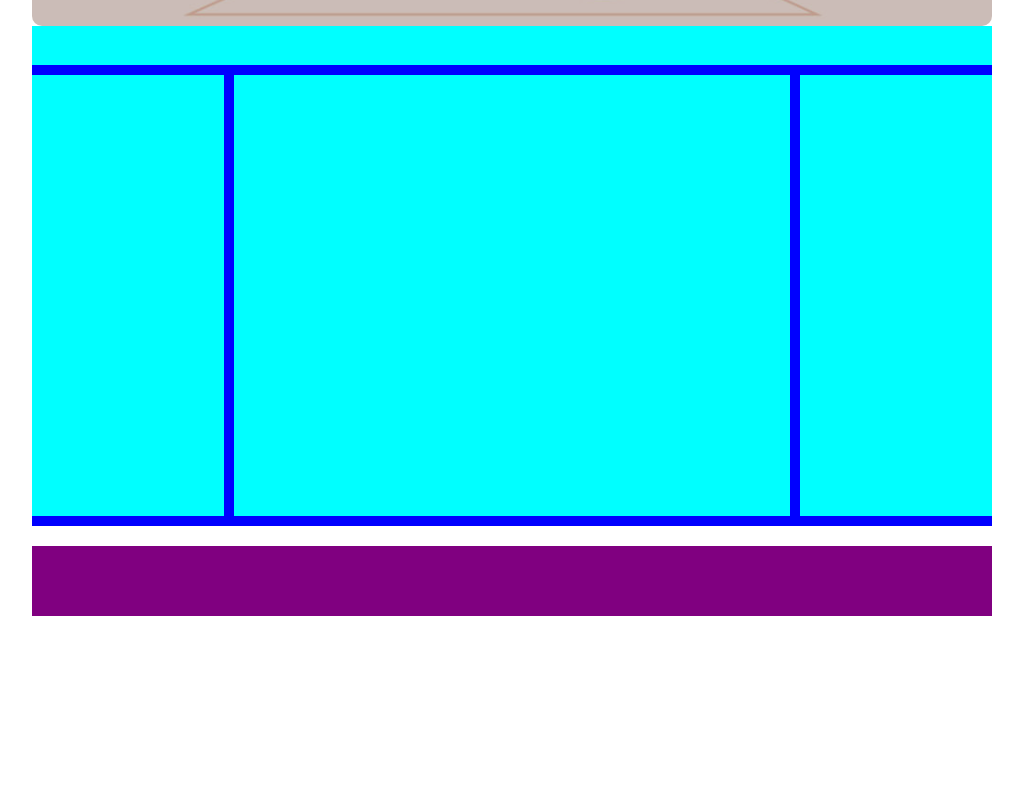
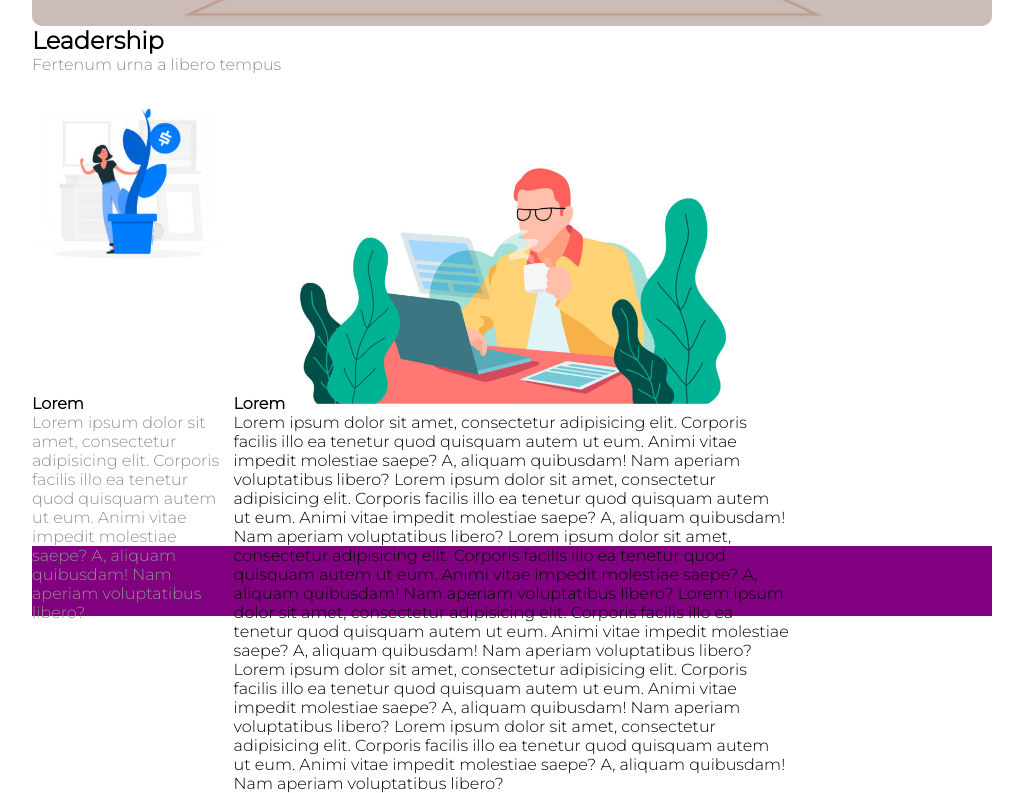
Before and after one commit to Fabioff91/new-layout, a plain HTML site: page index.html in a window 1280 px wide. Shown: the part 608-1401 px from the top of the page, without its empty margins (128-1151 px from the left). Before the commit the page ends 1224 px from the top, so only its background shows below. Drawn offline with Linux system fonts and the light colour scheme.

Commit message:
inserita prima immagine

```diff
--- a/css/style.css
+++ b/css/style.css
@@ -76,36 +76,35 @@ a{
 
 }
 
-
-
-
-
-
 .clearfix::after{
     content: "";
     display: table;
     clear: both;
 }
 .blue{
-    background-color:blue;
     height: 500px;
     padding-bottom: 10px;
+}
+.text{
+    color: #909090;
 }
 
 /*row*/
 .row{
-    background-color: cyan;
-    height: 10%;
-    border-bottom: 10px solid blue;
+    font-weight: 900;
 }
+
 /*end row*/
 
 /*col*/
 .col{
-    background-color: cyan;
     height: 90%;
     float: left;
+    margin-top: 20px;
 
+}
+.col-img{
+    height: 300px;
 }
 
 .col-left,
@@ -119,6 +118,7 @@ a{
     margin-right: 1%;
 }
 
+
 /*end col*/
 
 
--- a/index.html
+++ b/index.html
@@ -1,27 +1,28 @@
 <!DOCTYPE html>
 <html lang="en">
   <head>
-    <meta charset="UTF-8">
-    <meta http-equiv="X-UA-Compatible" content="IE=edge">
-    <meta name="viewport" content="width=device-width, initial-scale=1.0">
+    <meta charset="UTF-8" />
+    <meta http-equiv="X-UA-Compatible" content="IE=edge" />
+    <meta name="viewport" content="width=device-width, initial-scale=1.0" />
     <title>layout wordpress</title>
 
-    <link rel="stylesheet" href="css/style.css">
+    <link rel="stylesheet" href="css/style.css" />
 
-    <link rel="preconnect" href="https://fonts.googleapis.com">
-    <link rel="preconnect" href="https://fonts.gstatic.com" crossorigin>
-    <link href="https://fonts.googleapis.com/css2?family=Montserrat:wght@300&family=Nerko+One&display=swap" rel="stylesheet">
-
+    <link rel="preconnect" href="https://fonts.googleapis.com" />
+    <link rel="preconnect" href="https://fonts.gstatic.com" crossorigin />
+    <link
+      href="https://fonts.googleapis.com/css2?family=Montserrat:wght@300&family=Nerko+One&display=swap"
+      rel="stylesheet"
+    />
   </head>
   <body>
-
     <!-- container-->
     <div class="container">
       <!--header-->
       <header>
         <!--logo-->
         <div class="logo">
-                <img src="img/logo.png" alt="logo">
+          <img src="img/logo.png" alt="logo" />
         </div>
         <!--end logo-->
 
@@ -49,8 +50,6 @@
           </ul>
         </nav>
         <!--end menu-->
-
-
       </header>
       <!--end header-->
 
@@ -61,31 +60,47 @@
           <div class="layover"></div>
           <div class="title">
             <h1>Pretium ac placerat dui interdum nunc in eros urna morbi</h1>
-                    <h3>Lorem ipsum dolor sit amet consectetur adipisicing elit. Cumque deserunt consequatur facilis harum voluptatibus perferendis...</h3>
+            <h3>
+              Lorem ipsum dolor sit amet consectetur adipisicing elit. Cumque
+              deserunt consequatur facilis harum voluptatibus perferendis...
+            </h3>
           </div>
         </div>
-
 
         <!--second block-->
         <div class="blue clearfix">
           <!--row-->
-                    <div class="row"></div>
+          <h2 class="row">Leadership</h2>
+          <p class="text">Fertenum urna a libero tempus</p>
           <!--end row-->
 
           <!--col-->
-                    <div class="col col-left"></div>
-                    <div class="col col-center"></div>
+          <div class="col col-left">
+            <div class="col-img">
+              <img src="img/img-1.jpg" alt="img-1">
+            </div>
+            <h4>Lorem</h4>
+            <p class="text">Lorem ipsum dolor sit amet, consectetur adipisicing elit. Corporis facilis illo ea tenetur quod quisquam autem ut eum. Animi vitae impedit molestiae saepe? A, aliquam quibusdam! Nam aperiam voluptatibus libero?</p>
+
+          </div>
+          <div class="col col-center">
+            <div class="col-img">
+              <img src="img/banner-2.jpg" alt="banner-2">
+            </div>
+
+            <h4>Lorem</h4>
+            <p>Lorem ipsum dolor sit amet, consectetur adipisicing elit. Corporis facilis illo ea tenetur quod quisquam autem ut eum. Animi vitae impedit molestiae saepe? A, aliquam quibusdam! Nam aperiam voluptatibus libero? Lorem ipsum dolor sit amet, consectetur adipisicing elit. Corporis facilis illo ea tenetur quod quisquam autem ut eum. Animi vitae impedit molestiae saepe? A, aliquam quibusdam! Nam aperiam voluptatibus libero? Lorem ipsum dolor sit amet, consectetur adipisicing elit. Corporis facilis illo ea tenetur quod quisquam autem ut eum. Animi vitae impedit molestiae saepe? A, aliquam quibusdam! Nam aperiam voluptatibus libero? Lorem ipsum dolor sit amet, consectetur adipisicing elit. Corporis facilis illo ea tenetur quod quisquam autem ut eum. Animi vitae impedit molestiae saepe? A, aliquam quibusdam! Nam aperiam voluptatibus libero? Lorem ipsum dolor sit amet, consectetur adipisicing elit. Corporis facilis illo ea tenetur quod quisquam autem ut eum. Animi vitae impedit molestiae saepe? A, aliquam quibusdam! Nam aperiam voluptatibus libero? Lorem ipsum dolor sit amet, consectetur adipisicing elit. Corporis facilis illo ea tenetur quod quisquam autem ut eum. Animi vitae impedit molestiae saepe? A, aliquam quibusdam! Nam aperiam voluptatibus libero?
+            </p>
+          </div>
           <div class="col col-right"></div>
           <!--end col-->
         </div>
         <!--end second block -->
-
       </main>
       <!--end main-->
 
       <!--footer-->
-        <footer>
-        </footer>
+      <footer></footer>
       <!--end footer-->
     </div>
   </body>
```
Lines whose indentation alone changed are shown as unchanged.
